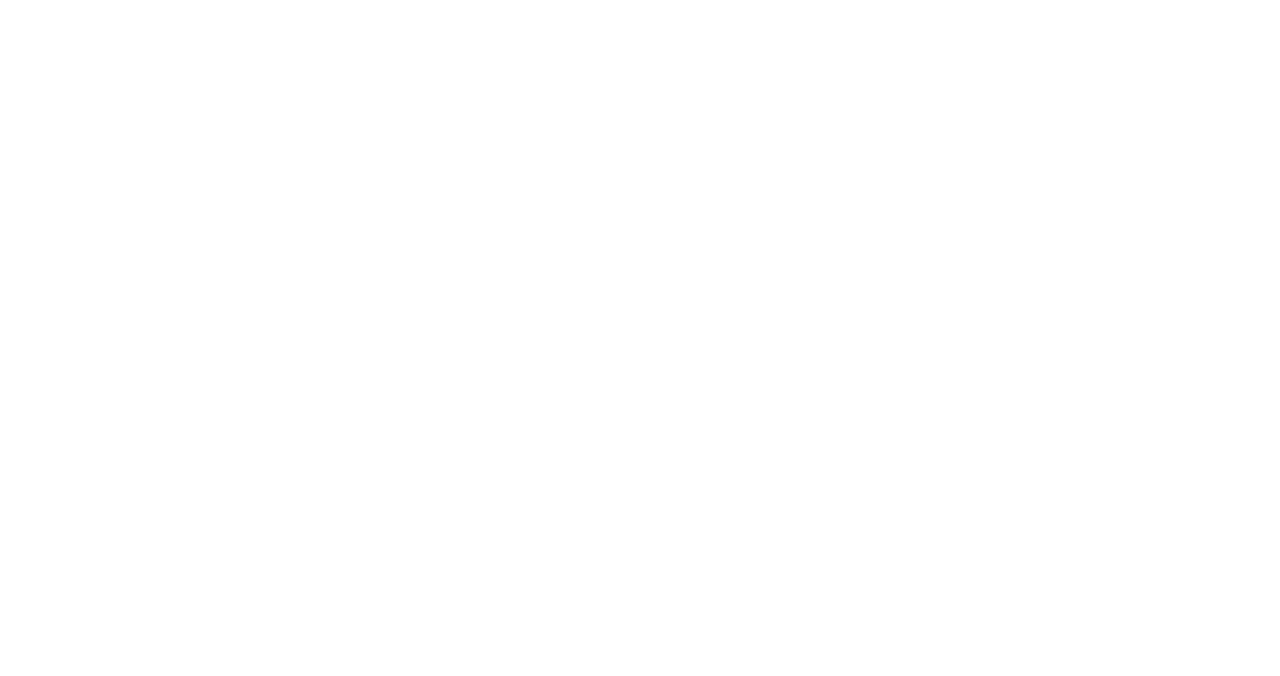
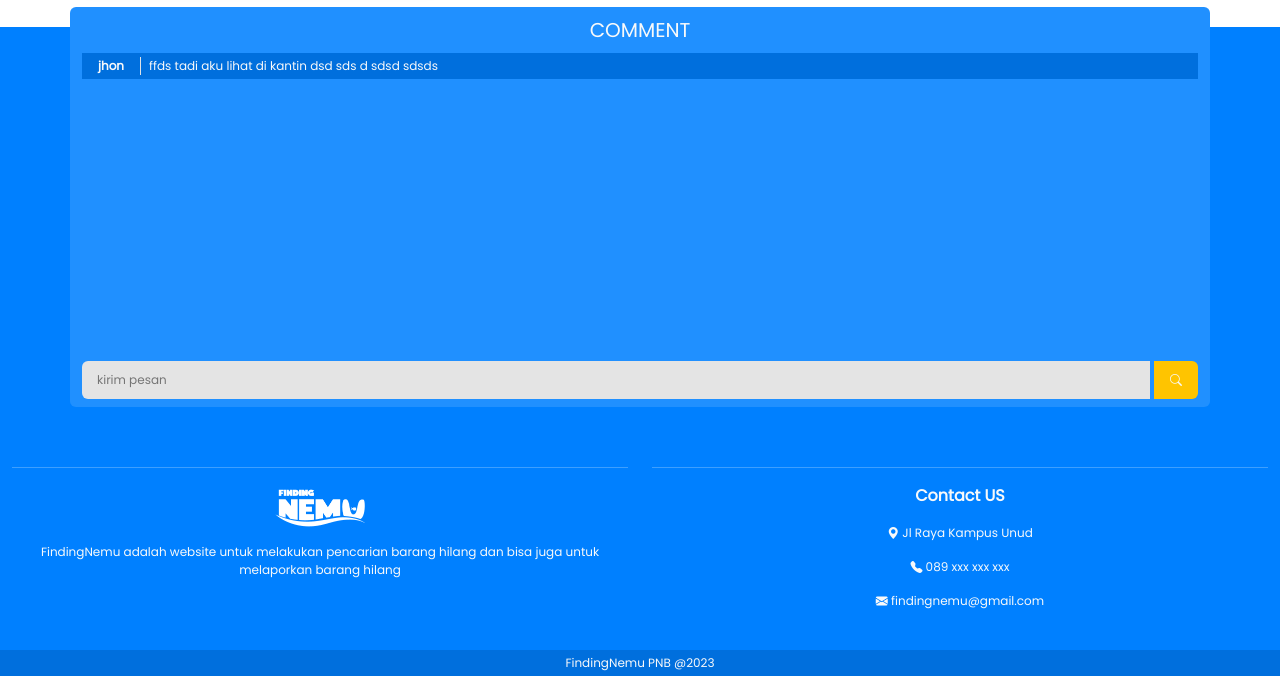
Before and after one commit to bagaskara2004/FindingNemu, a CodeIgniter app: page /findingNemu/index.php/cposting/detail in a window 1280 px wide. Before the commit the part shown is empty. Shown: the part 360-1036 px from the top of the page. Before the commit the page ends 800 px from the top, so only its background shows below. Run offline with CodeIgniter, Linux system fonts and the light colour scheme; data comes from the database, SQL or seed files in the repository; data that the repository does not hold is empty.

Commit message:
tampilan detail

```diff
--- a/application/views/Authentication/login.php
+++ b/application/views/Authentication/login.php
@@ -18,10 +18,10 @@
             </div>
             <form action="#" method="post" class="d-flex flex-column justify-content-between" style="height:355px;">
                 <div class="py-4">
-                    <div class="mb-3">
+                    <div class="mb-2">
                         <input type="text" placeholder="Nama Pengguna" class="inputan fs-6 rounded p-2">
                     </div>
-                    <div class="mb-3">
+                    <div class="mb-2">
                         <input type="password" placeholder="Kata Sandi" class="inputan fs-6 rounded p-2">
                         <a class="link-offset-2 link-underline link-underline-opacity-0 color-blue fs-7 mx-2" href="#">Lupa Password?</a>
                     </div>
--- a/application/views/Home/detail.php
+++ b/application/views/Home/detail.php
@@ -3,11 +3,94 @@
 <head>
     <meta charset="UTF-8">
     <meta name="viewport" content="width=device-width, initial-scale=1.0">
-    <title>Document</title>
+    <title>Detail | FindingNemu</title>
+    <link href="https://cdn.jsdelivr.net/npm/bootstrap@5.3.2/dist/css/bootstrap.min.css" rel="stylesheet" integrity="sha384-T3c6CoIi6uLrA9TneNEoa7RxnatzjcDSCmG1MXxSR1GAsXEV/Dwwykc2MPK8M2HN" crossorigin="anonymous">
+    <link rel="stylesheet" href="<?=base_url('asset/css/style.css')?>">
+    <link rel="preconnect" href="https://fonts.googleapis.com">
+    <link rel="preconnect" href="https://fonts.gstatic.com" crossorigin>
+    <link href="https://fonts.googleapis.com/css2?family=Poppins&display=swap" rel="stylesheet">
+    <link rel="stylesheet" href="https://cdn.jsdelivr.net/npm/bootstrap-icons@1.11.2/font/bootstrap-icons.min.css">
 </head>
 <body>
-<?php
-    echo $id_posting;
-?>
+    <nav class="navbar bg-body-tertiary shadow fixed-top">
+        <div class="container">
+            <a class="navbar-brand fw-bold" href="<?=base_url('Cposting')?>"><i class="bi bi-chevron-left"></i></a>
+            <a class="navbar-brand background-yellow text-light rounded py-2 px-3 fs-6 fw-bold"><i class="bi bi-info-circle me-2"></i>Detail</a>
+        </div>
+    </nav>
+    <div class="container mb-5 mt-5">
+        <?php
+        $data = $this->db->get_where('posting',['id_posting' => $id_posting])->row_array();
+        ?>
+        <div class="row">
+            <div class="col-12 col-sm-7 col-md-6 col-lg-4 mt-4">
+                <img src="<?=base_url()?><?=$data['foto']?>" class="card-img-top shadow rounded" alt="...">
+            </div>
+            <div class="col-12 col-sm-5 col-md-6 col-lg-8 mt-4">
+                <div class="text-center fw-bold "><?=$data['judul']?></div>
+                <hr>
+                <p class="fs-7"><span class="fw-bold">Kategori : </span><?=$data['id_kategori']?></p>
+                <p class="fs-7"><span class="fw-bold">Status : </span><?=$data['status']?></p>
+                <p class="fs-7"><span class="fw-bold">Pelapor : </span><?=$data['id_user']?></p>
+                <p class="fs-7"><span class="fw-bold">Deskripsi : </span><?=$data['deskripsi']?></p>
+            </div>
+        </div>
+    </div>
+    <div class="container-fluid background-blue">
+        <div class="container background-blue2 relative rounded pb-2">
+            <div class="p-2 text-center text-light fs-5 responsive-font-example">COMMENT</div>
+            <div id="chat" class="overflow-auto" style="height:300px;">
+                <div class="d-flex fs-7 text-light background-blue3 py-1 align-items-center mb-1 overflow-auto">
+                    <div class="fw-bold text-center px-3">jhon</div>
+                    <div class="border-start px-2">ffds tadi aku lihat di kantin dsd sds d sdsd sdsds</div>
+                </div>
+            </div>
+            <div class="d-flex justify-content-center w-100 mt-2" >
+                <input type="text" placeholder="kirim pesan" class="search rounded-start fs-7" id="search">
+                <button class="button px-3 border-none background-yellow rounded-end ms-1 text-light fs-7" id="btnSearch"><i class="bi bi-search" id="iconSearch"></i></button>
+            </div>
+        </div>
+    </div>
+    <footer class="container-fluid background-blue">
+        <div class="row text-center text-light py-4">
+            <div class="col-12 col-sm-6">
+                <hr>
+                <img src="<?=base_url('asset/img/logo-light.png')?>" alt="findingnemu" style="width:90px;" >
+                <p class="mt-3 fs-7">FindingNemu adalah website untuk melakukan pencarian barang hilang dan bisa juga untuk melaporkan barang hilang</p>
+            </div>
+            <div class="col-12 col-sm-6">
+                <hr>
+                <p class="fw-semibold">Contact US</p>
+                <p class="fs-7"><i class="bi bi-geo-alt-fill"></i> Jl Raya Kampus Unud</p>
+                <p class="fs-7"><i class="bi bi-telephone-fill"></i> 089 xxx xxx xxx</p>
+                <p class="fs-7"><i class="bi bi-envelope-fill"></i> findingnemu@gmail.com</p>
+            </div>
+        </div>
+        <div class="row text-center background-blue3 text-light">
+            <div class="col-12 fs-7 p-1">FindingNemu PNB @2023</div>
+        </div>
+    </footer>
+
+<script src="<?= base_url('asset/jquery/jquery-3.7.1.min.js')?>"></script>
+<script>
+$(document).ready(function () {
+    if ($("#search").val() != "") {
+        $('button i.bi').addClass('bi-x-lg');
+    }
+
+    $('#search').on('input',function () {
+        $('button i.bi').addClass('bi-x-lg');
+        if ($('#search').val() == "") {
+            $('button i.bi').removeClass('bi-x-lg');
+        }
+    });
+
+    $('#btnSearch').on("click",function () {
+        $('#search').val("");
+        $('button i.bi').removeClass('bi-x-lg');
+    });
+});
+</script>
+<script src="https://cdn.jsdelivr.net/npm/bootstrap@5.3.2/dist/js/bootstrap.bundle.min.js" integrity="sha384-C6RzsynM9kWDrMNeT87bh95OGNyZPhcTNXj1NW7RuBCsyN/o0jlpcV8Qyq46cDfL" crossorigin="anonymous"></script>
 </body>
 </html>
--- a/asset/css/style.css
+++ b/asset/css/style.css
@@ -65,7 +65,6 @@
 
 .container-form1 {
     width: 300px;
-    height: 460px;
     box-shadow: 0 0 5px black;
     border-radius: 10px;
     padding: 20px;
@@ -108,6 +107,10 @@
     position: relative;
     top: -50px;
 }
+.relative {
+    position: relative;
+    top: -20px;
+}
 
 @media (max-width:476px) {
     .search {
```
Also changed, not shown: application/views/Authentication/register.php (+4 -4 lines), asset/foto_posting/default.jpg (renamed from asset/foto_item/default.jpg).
